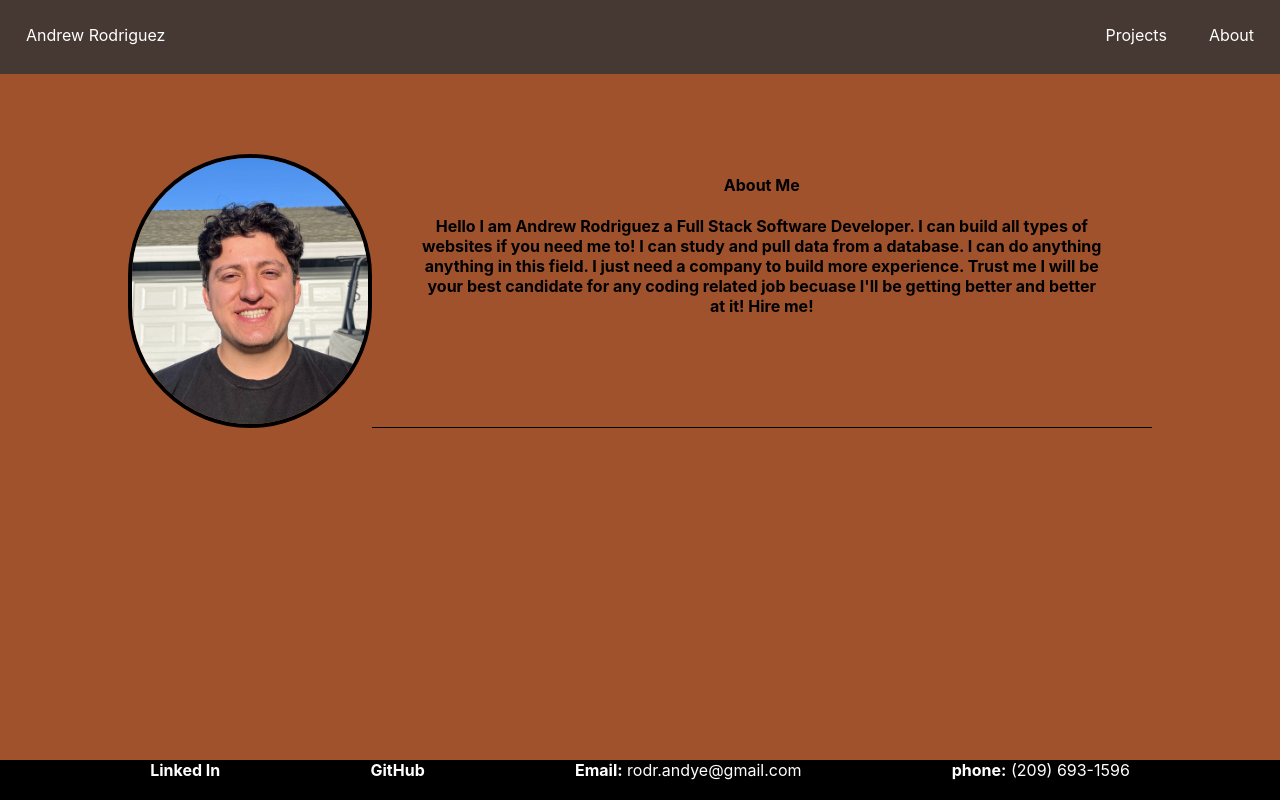
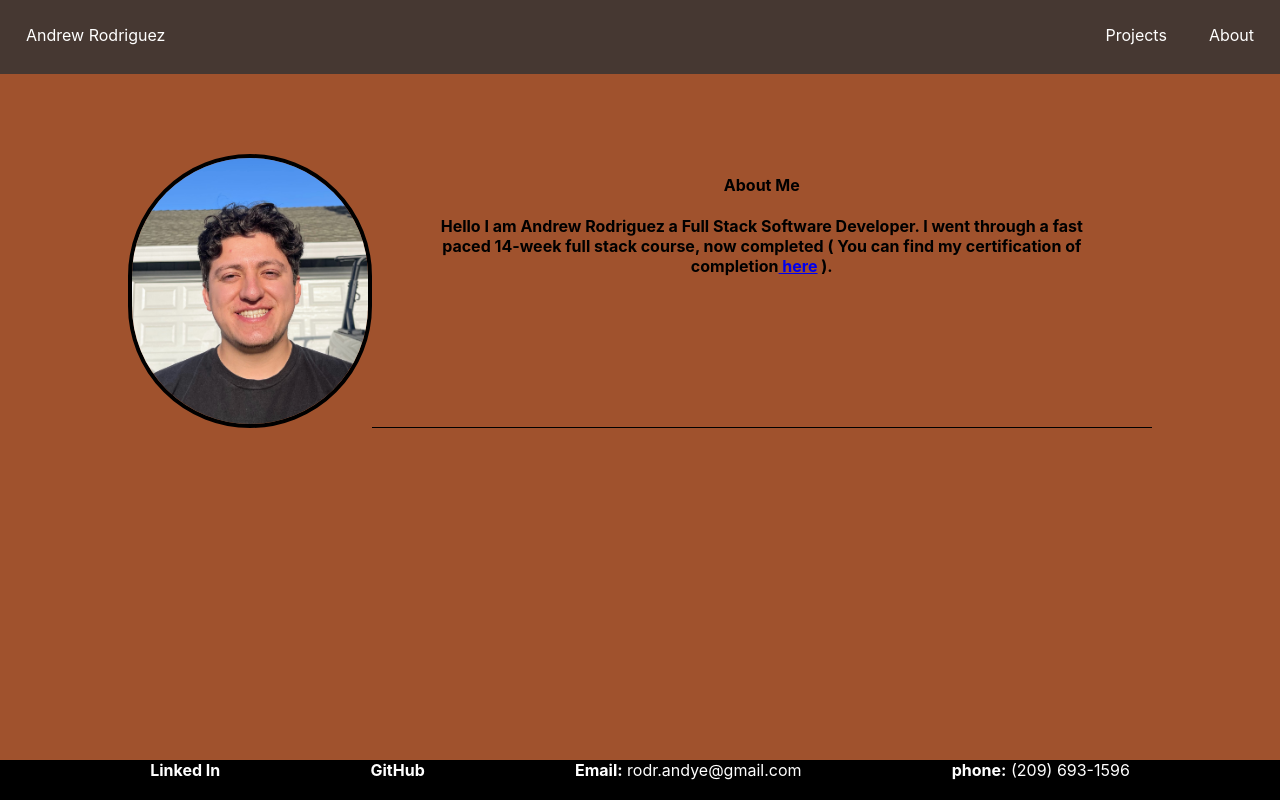
Before and after one commit to Andyrod209/Andyrod209.github.io, a React (Create React App) app: page /about in a window 1280 px wide. Built offline with nearby package versions, Linux system fonts and the light colour scheme.

Commit message:
Chore: Certificate is on About me section for user to be able to click.

```diff
--- a/src/pages/About/About.js
+++ b/src/pages/About/About.js
@@ -9,11 +9,9 @@ const About = () => {
 
             <span>
                 <h4>About Me</h4>
-                <p>Hello I am Andrew Rodriguez a Full Stack Software Developer. I can build all types of
-                websites if you need me to! I can study and pull data from a database. I can do anything
-                anything in this field. I just need a company to build more experience. Trust me I will be
-                your best candidate for any coding related job becuase I'll be getting better and better at it!
-                Hire me!
+                <p>Hello I am Andrew Rodriguez a Full Stack Software Developer. I went through a fast paced
+                    14-week full stack course, now completed ( You can find my certification of completion
+                    <a href={process.env.PUBLIC_URL + "extraFiles/AndrewRodriguezCertificate.pdf"} target="_blank"> here</a> ).
                 </p>
             </span>
         </div> );
```
